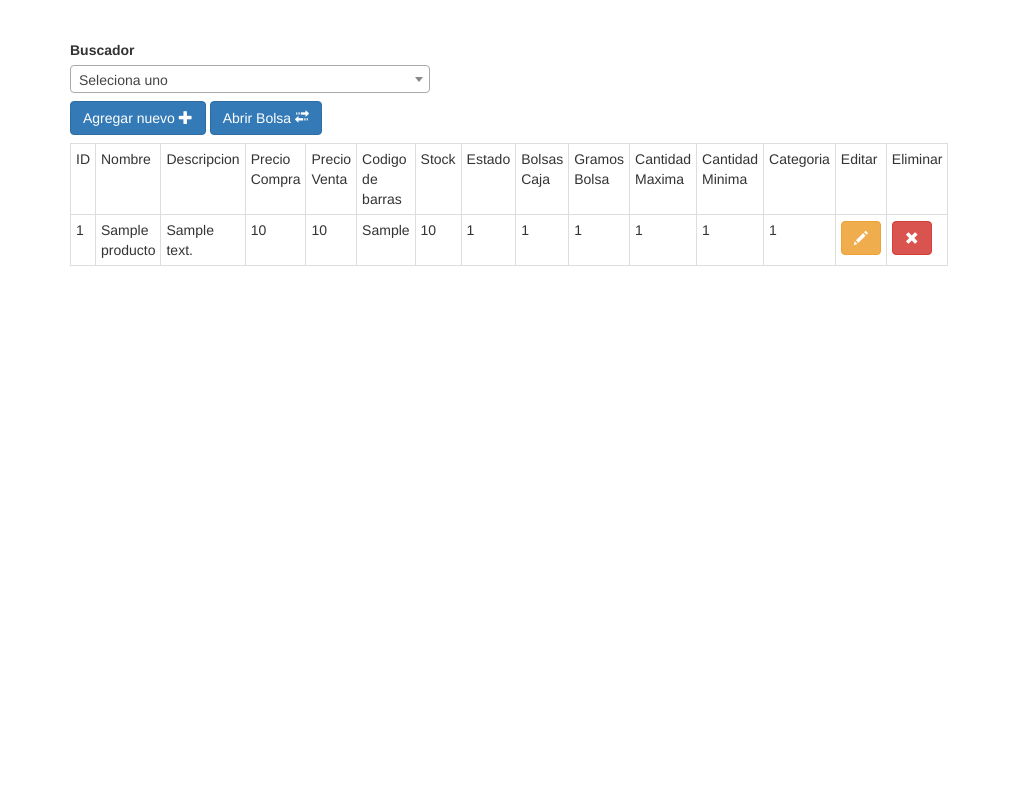
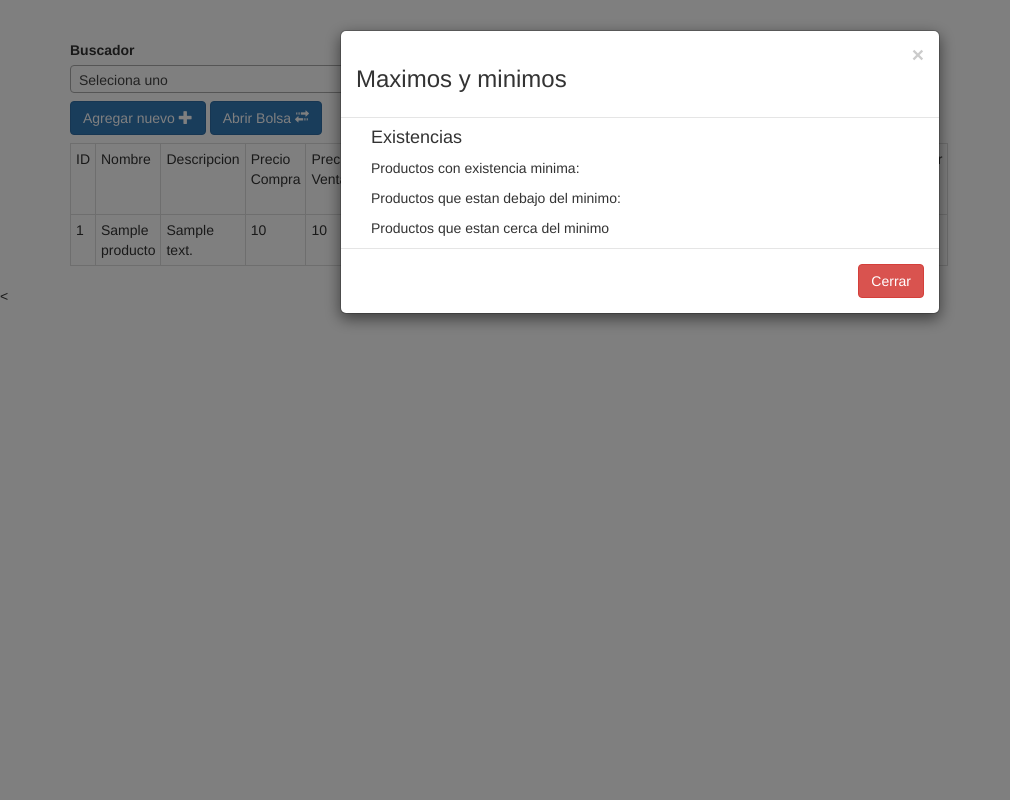
Before and after one commit to Jaresma/inventario_curso, a PHP site: page /almacen.php in a window 1280 px wide. Shown: the whole page, without its empty margins (0-1010 px from the left). Run offline with PHP 8.4, Linux system fonts and the light colour scheme; tables that the repository leaves empty hold one stand-in row (values such as "Sample post").

Commit message:
agrege modal para mostrar productos con min de existencia

```diff
--- a/actualizaproductos.php
+++ b/actualizaproductos.php
@@ -19,7 +19,7 @@
 		$bolsasxcaja=$_POST['cantidadbolsasporcaja'];
 		$gramosxbolsa=$_POST['cantidadgramosporbolsa'];
 		$cantidad_max=$_POST['cantidad_max'];
-		$cantidad_min=$_POST['cantidad_max'];
+		$cantidad_min=$_POST['cantidad_min'];
 		$CATEGORIA_PRODUCTOS_idCATEGORIA_PRODUCTOS=$_POST['categoria'];
 
 
--- a/almacen.php
+++ b/almacen.php
@@ -1,3 +1,5 @@
+
+
 <!DOCTYPE html>
 <html>
 <head>
@@ -18,7 +20,10 @@
 <body>
 
 	<div class="container">
+
+
     <div id ="buscador"></div>
+
 		<div id="tabla"></div>
 	</div>
 
@@ -33,7 +38,7 @@
           <span aria-hidden="true">&times;</span>
         </button>
       </div>
-      <div class="modal-body">
+    <div class="modal-body">
 		<!-- cuerpo del modal -->
     <!-- NOMBRE-->
     <form method="POST"  action="altaproducto.php" enctype="multipart/form-data" >
@@ -227,7 +232,7 @@
           <span aria-hidden="true">&times;</span>
         </button>
       </div>
-      <div class="modal-body">
+    <div class="modal-body">
       	<!-- cuerpo del modal -->
     <!-- Nombre del producto-->
     <form method="POST"  action="abrirbolsa.php" enctype="multipart/form-data" >
@@ -252,6 +257,55 @@
     </div>
   </div>
 </div>
+<!-- MODAL PARA MOSTRAR MAX Y MINIMOS -->
+<<div class="modal fade" id="modalmaxmin" tabindex="-1" role="dialog" aria-labelledby="basicModal" aria-hidden="true">
+      <div class="modal-dialog">
+        <div class="modal-content">
+           <div class="modal-header">
+          <button type="button" class="close" data-dismiss="modal" aria-hidden="true">&times;</button>
+              <h3>Maximos y minimos</h3>
+           </div>
+        <div class="modal-bodymin ">
+          <div class="container">
+
+
+            <div class="col-sm-8">
+            <h4>Existencias</h4>
+            <p>Productos con existencia minima:</p>
+
+            <?php
+            require_once("checarstockexistenciamin.php");
+            ?>
+            <p>Productos que estan debajo del minimo:</p>
+
+            <?php
+            require_once("checarstockdebajodelmin.php");
+            ?>
+
+            <p>Productos que estan cerca del minimo</p>
+
+            <?php
+            require_once("checarstockcercamin.php");
+            ?>
+            </div>
+
+
+          </div>
+
+
+
+
+
+        </div>
+
+
+           <div class="modal-footer">
+          <a href="#" data-dismiss="modal" class="btn btn-danger">Cerrar</a>
+           </div>
+
+      </div>
+   </div>
+
 
 </body>
 </html>
@@ -259,6 +313,8 @@
 <script type="text/javascript">
 	$(document).ready(function(){
 		$('#tabla').load('componentes/tabla.php');
-    $('#buscador').load('componentes/buscador.php')
+    $('#buscador').load('componentes/buscador.php');
+    $('#modalmaxmin').modal('show');
+
 	});
 </script>
--- /dev/null
+++ b/checarstockcercamin.php
@@ -0,0 +1,28 @@
+
+<?php
+ $conexion=mysqli_connect('localhost','root','','inventario_curso');
+
+$sql="SELECT stock,cantidad_min,name,cantidad_max FROM productos";
+$resproductos = $conexion -> query($sql);
+while($ver= $resproductos -> fetch_array(MYSQLI_BOTH)){
+$stock=$ver[0];
+$cantidad_min=$ver[1];
+$nombre_producto=$ver[2];
+$cantidad_max=$ver[3];
+
+
+
+
+
+
+
+
+
+if($stock>$cantidad_min+2 and $stock<($cantidad_max/2)){
+
+    echo $nombre_producto;
+    echo "<br>";
+
+}
+}
+?>
--- /dev/null
+++ b/checarstockdebajodelmin.php
@@ -0,0 +1,28 @@
+
+<?php
+ $conexion=mysqli_connect('localhost','root','','inventario_curso');
+
+$sql="SELECT stock,cantidad_min,name FROM productos";
+$resproductos = $conexion -> query($sql);
+while($ver= $resproductos -> fetch_array(MYSQLI_BOTH)){
+$stock=$ver[0];
+$cantidad_min=$ver[1];
+$nombre_producto=$ver[2];
+
+
+
+
+
+
+
+if($stock<$cantidad_min){
+
+    echo $nombre_producto;
+    echo "<br>";
+
+
+}
+
+
+}
+?>
--- /dev/null
+++ b/checarstockexistenciamin.php
@@ -0,0 +1,23 @@
+
+
+<?php
+ $conexion=mysqli_connect('localhost','root','','inventario_curso');
+
+$sql="SELECT stock,cantidad_min,name FROM productos";
+$resproductos = $conexion -> query($sql);
+while($ver= $resproductos -> fetch_array(MYSQLI_BOTH)){
+$stock=$ver[0];
+$cantidad_min=$ver[1];
+$nombre_producto=$ver[2];
+
+
+
+if($stock==$cantidad_min){
+	echo $nombre_producto;
+	echo "<br>";
+
+
+
+}
+}
+?>
--- a/componentes/buscador.php
+++ b/componentes/buscador.php
@@ -8,7 +8,7 @@
  ?>
 <br><br>
 <div class="row">
-	<div class="col-sm"></div>
+
 	<div class="col-sm-4">
 		<label>Buscador</label>
 		<select id="buscadorvivo" class="form-control input-sm">
--- a/componentes/tabla.php
+++ b/componentes/tabla.php
@@ -11,8 +11,8 @@ $conexion=conexion();
 
 
 <div class="row">
+
 	<div class="col-sm-8">
-
 		<table class="table table-hover table-condensed table-bordered"  >
 		<caption>
 			<button class="btn btn-primary" data-toggle="modal" data-target="#modalnuevo">Agregar nuevo
```
